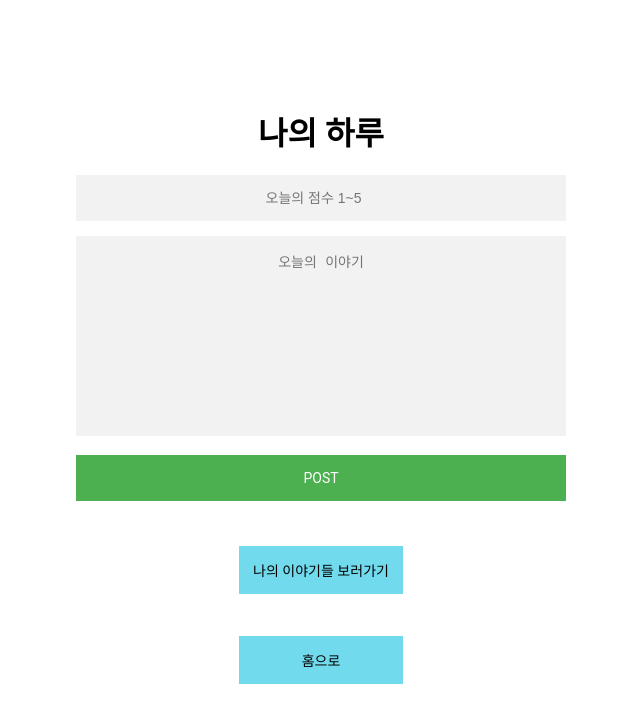
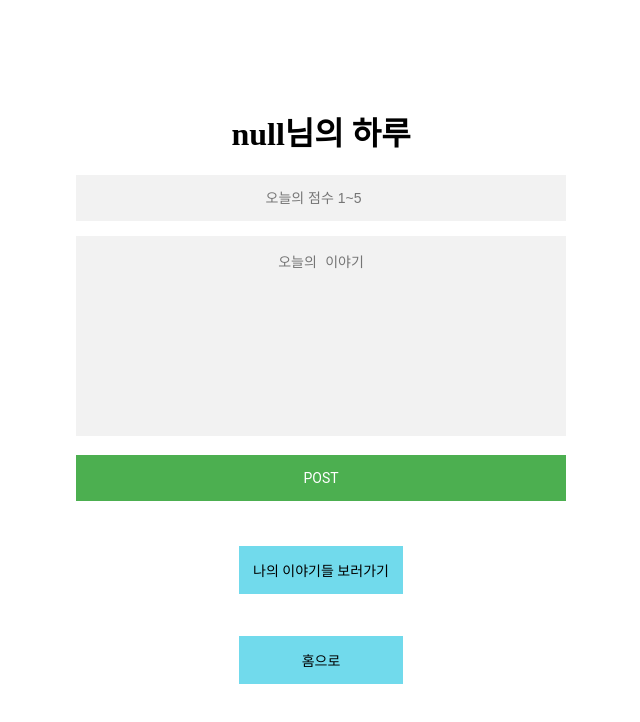
Before and after one commit to sjwhole/diary-frontend-web, a React (Create React App) app: page /post in a window 1280 px wide. Shown: the top 722 px of the page, without its empty margins (319-959 px from the left). Built offline with nearby package versions, Linux system fonts and the light colour scheme; no server answers; sample sign-in values are in the browser's storage.

Commit message:
feat: Add nickname on h1

```diff
--- a/src/pages/PostPage.jsx
+++ b/src/pages/PostPage.jsx
@@ -15,9 +15,11 @@ function PostPage() {
     createPost(input).then(alert("Posted!"));
   }
 
+  const nickname = localStorage.getItem("nickname");
+
   return localStorage.getItem("JWT") ? (
     <CreatePostBlock>
-      <h1>나의 하루 </h1>
+      <h1>{`${nickname}님` || "나"}의 하루 </h1>
       <div>
         <input
           type="number"
```
